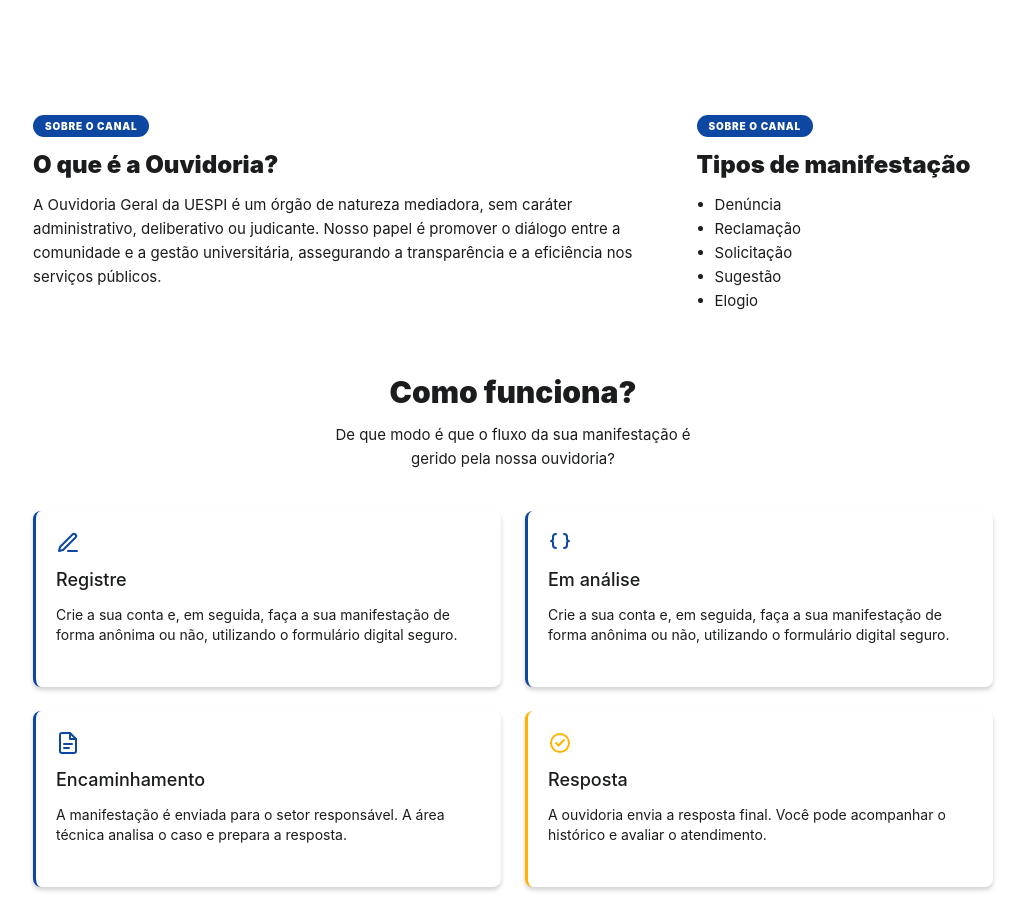
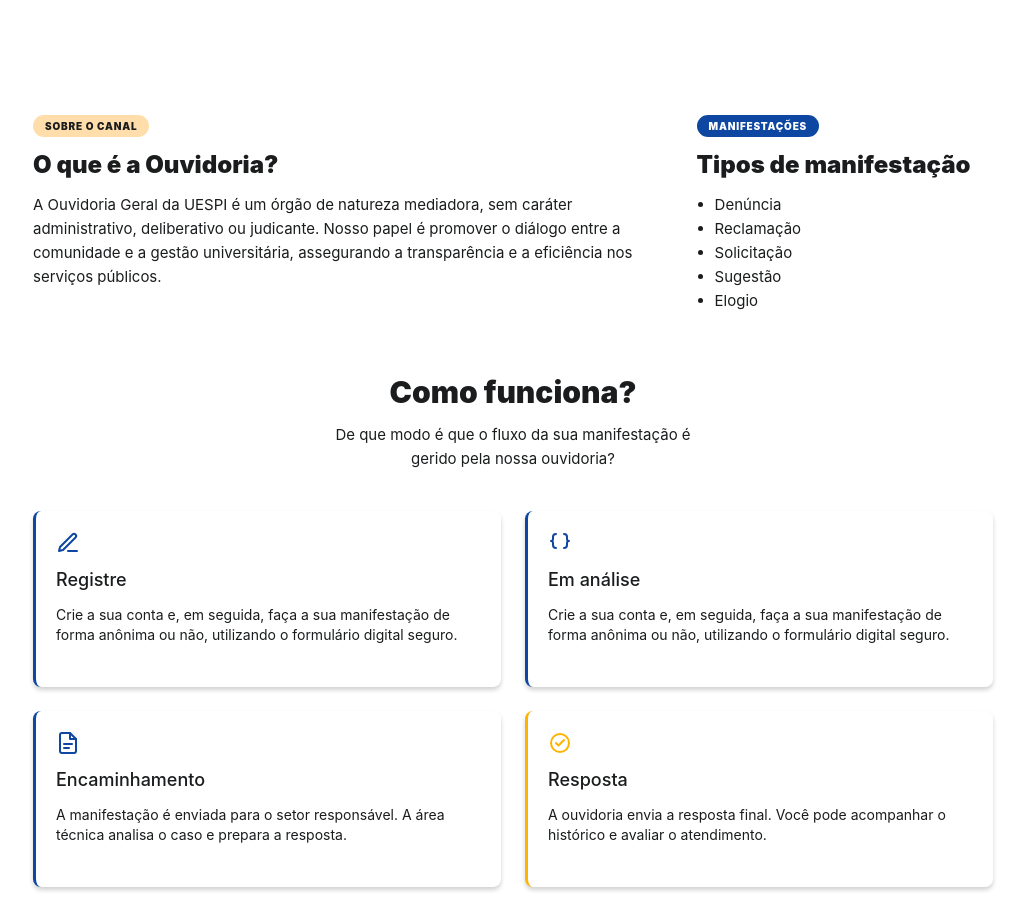
Before and after one commit to Fabricio-Fontenele/Ouvidoria-UESPI, a React (Vite) app in the folder web/: page / in a window 1280 px wide. Shown: the part 807-1719 px from the top of the page, without its empty margins (127-1152 px from the left). Built offline with nearby package versions, Linux system fonts and the light colour scheme; no server answers.

Commit message:
feat: customize landing section pills

```diff
--- a/web/src/pages/landing-page.tsx
+++ b/web/src/pages/landing-page.tsx
@@ -58,10 +58,20 @@ const steps: Step[] = [
   },
 ]
 
-function SectionPill() {
+interface SectionPillProps {
+  label: string
+  variant: 'blue' | 'highlight'
+}
+
+function SectionPill({ label, variant }: SectionPillProps) {
   return (
-    <span className="inline-flex rounded-full bg-landing-blue px-2.5 py-1 text-[8px] leading-none font-black tracking-[0.08em] text-white uppercase md:px-3 md:py-1.5 md:text-[10px]">
-      Sobre o canal
+    <span
+      className={cx(
+        'inline-flex rounded-full px-2.5 py-1 text-[8px] leading-none font-black tracking-[0.08em] uppercase md:px-3 md:py-1.5 md:text-[10px]',
+        variant === 'highlight' ? 'bg-[#FFDEAC] text-landing-text' : 'bg-landing-blue text-white',
+      )}
+    >
+      {label}
     </span>
   )
 }
@@ -122,7 +132,7 @@ function LoginCallout() {
 function AboutSection() {
   return (
     <section className="px-[18px] pb-[28px] md:px-0 md:pb-0" id="o-que-e">
-      <SectionPill />
+      <SectionPill label="Sobre o canal" variant="highlight" />
       <h2 className="mt-3 text-[20px] leading-none font-black text-landing-text md:text-2xl md:leading-8">
         O que é a Ouvidoria?
       </h2>
@@ -138,7 +148,7 @@ function AboutSection() {
 function TypesSection() {
   return (
     <section className="px-[18px] pb-[30px] md:px-0 md:pb-0" id="tipos">
-      <SectionPill />
+      <SectionPill label="Manifestações" variant="blue" />
       <h2 className="mt-3 text-[20px] leading-none font-black text-landing-text md:text-2xl md:leading-8">
         Tipos de manifestação
       </h2>
```
